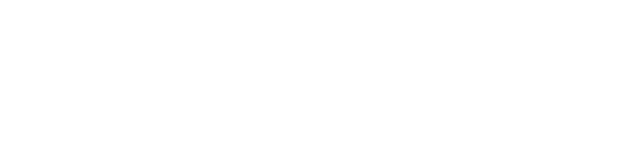
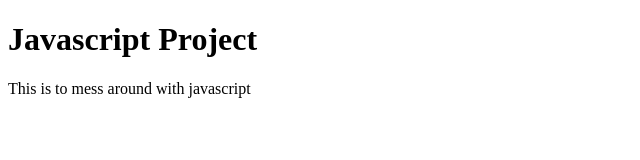
Before and after one commit to hobbitboy2201/JavaScriptStart, a plain HTML site: page Index.html in a window 1280 px wide. Shown: the whole page, without its empty margins (0-640 px from the left). Drawn offline with Linux system fonts and the light colour scheme.

Commit message:
Added some simple javascript

```diff
--- a/Index.html
+++ b/Index.html
@@ -12,6 +12,10 @@
 
         <script src="Scripts.js"></script>
 
+
+        <h1>Javascript Project</h1>
+        <p1>This is to mess around with javascript</p1>
+
     </body>
 
 </html>
--- a/Scripts.js
+++ b/Scripts.js
@@ -0,0 +1,5 @@
+var lmao = 3 //Do not have to declare every detail of a variable like in C#
+
+console.log("Hello!") //Print command
+console.log(4+4)
+console.log(lmao)
```
